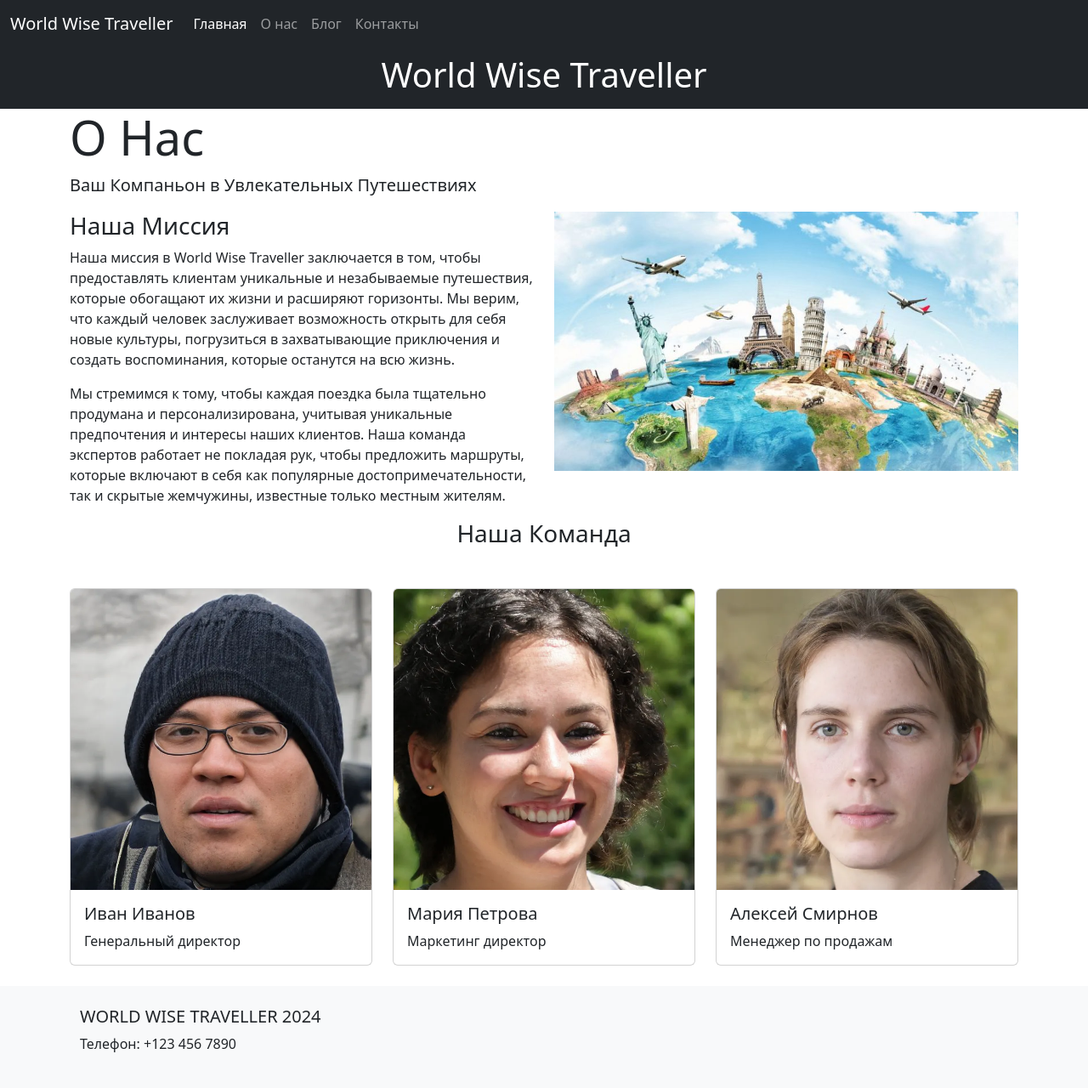
After one commit to Sl-Maria/VD04_Flask, a Flask app: page /about/ in a window 1280 px wide. The commit adds this page. Shown: the whole page at 85% size. Run offline with Flask 3, Linux system fonts and the light colour scheme.

Commit message:
VD05_templates

```diff
--- a/main.py
+++ b/main.py
@@ -10,6 +10,10 @@ def index():
 def blog():
     return render_template("blog.html")
 
+@app.route("/about/")
+def about():
+    return render_template("about.html")
+
 @app.route("/contacts/")
 def contacts():
     return render_template("contacts.html")
--- /dev/null
+++ b/templates/about.html
@@ -0,0 +1,83 @@
+{% extends 'base.html' %}
+
+    {% block title %}
+        World Wise Traveller - О нас
+    {% endblock %}
+    {% block content %}
+        <header class="bg-dark text-white text-center py-3">
+            <h1 class="mb-0">World Wise Traveller</h1>
+        </header>
+
+          <!-- Hero Section -->
+          <section class="hero-section">
+            <div class="container">
+              <h2 class="display-4">О Нас</h2>
+              <p class="lead">Ваш Компаньон в Увлекательных Путешествиях</p>
+            </div>
+          </section>
+
+          <!-- Mission Section -->
+          <section class="mission-section">
+            <div class="container">
+              <div class="row">
+                <div class="col-md-6">
+                  <h3>Наша Миссия</h3>
+                  <p>Наша миссия в World Wise Traveller заключается в том,
+                    чтобы предоставлять клиентам уникальные и незабываемые путешествия,
+                    которые обогащают их жизни и расширяют горизонты. Мы верим, что
+                    каждый человек заслуживает возможность открыть для себя новые культуры,
+                    погрузиться в захватывающие приключения и создать воспоминания,
+                    которые останутся на всю жизнь.
+                  </p>
+                  <p>
+                    Мы стремимся к тому, чтобы каждая поездка была тщательно продумана
+                    и персонализирована, учитывая уникальные предпочтения
+                    и интересы наших клиентов. Наша команда экспертов работает не
+                    покладая рук, чтобы предложить маршруты, которые включают
+                    в себя как популярные достопримечательности, так и скрытые
+                    жемчужины, известные только местным жителям.
+                  </p>
+                </div>
+                <div class="col-md-6">
+                  <img src="../static/img/mission.jpg" class="img-fluid" alt="Mission Image">
+                </div>
+              </div>
+            </div>
+          </section>
+
+          <!-- Team Section -->
+          <section class="team-section">
+            <div class="container">
+              <h3 class="text-center mb-5">Наша Команда</h3>
+              <div class="row">
+                <div class="col-md-4">
+                  <div class="card">
+                    <img src="../static/img/user1.jpg" class="card-img-top" alt="Team Member 1">
+                    <div class="card-body">
+                      <h5 class="card-title">Иван Иванов</h5>
+                      <p class="card-text">Генеральный директор</p>
+                    </div>
+                  </div>
+                </div>
+                <div class="col-md-4">
+                  <div class="card">
+                    <img src="../static/img/user3.jpg" class="card-img-top" alt="Team Member 2">
+                    <div class="card-body">
+                      <h5 class="card-title">Мария Петрова</h5>
+                        <p class="card-text">Маркетинг директор</p>
+                    </div>
+                  </div>
+                </div>
+                <div class="col-md-4">
+                  <div class="card">
+                    <img src="../static/img/user2.jpg" class="card-img-top" alt="Team Member 3">
+                    <div class="card-body">
+                      <h5 class="card-title">Алексей Смирнов</h5>
+                      <p class="card-text">Менеджер по продажам</p>
+                    </div>
+                  </div>
+                </div>
+              </div>
+            </div>
+          </section>
+    {% endblock %}
--- /dev/null
+++ b/templates/base.html
@@ -0,0 +1,62 @@
+<!DOCTYPE html>
+<html lang="en">
+<head>
+    <meta charset="UTF-8">
+    <title>
+        {% block title %}
+
+        {% endblock %}
+    </title>
+    <link href="https://cdn.jsdelivr.net/npm/bootstrap@5.3.3/dist/css/bootstrap.min.css" rel="stylesheet" integrity="sha384-QWTKZyjpPEjISv5WaRU9OFeRpok6YctnYmDr5pNlyT2bRjXh0JMhjY6hW+ALEwIH" crossorigin="anonymous">
+    <link rel="stylesheet" href="https://cdnjs.cloudflare.com/ajax/libs/font-awesome/6.0.0-beta3/css/all.min.css">
+    {% block style %}
+
+    {% endblock %}
+</head>
+<body>
+
+     <nav class="navbar navbar-expand-lg fixed-top navbar-dark bg-dark">
+        <div class="container-fluid">
+            <a class="navbar-brand" href="/">World Wise Traveller</a>
+            <button class="navbar-toggler" type="button" data-bs-toggle="collapse" data-bs-target="#navbarNav" aria-controls="navbarNav" aria-expanded="false" aria-label="Toggle navigation">
+                <span class="navbar-toggler-icon"></span>
+            </button>
+            <div class="collapse navbar-collapse" id="navbarNav">
+                <ul class="navbar-nav  me-auto mb-2 mb-lg-0">
+                    <li class="nav-item">
+                        <a class="nav-link active" aria-current="page" href="/">Главная</a>
+                    </li>
+                    <li class="nav-item">
+                        <a class="nav-link" href="/about/">О нас</a>
+                    </li>
+                    <li class="nav-item">
+                        <a class="nav-link" href="/blog/">Блог</a>
+                    </li>
+                    <li class="nav-item">
+                        <a class="nav-link" href="/contacts/">Контакты</a>
+                    </li>
+                </ul>
+            </div>
+        </div>
+    </nav>
+    <br>
+    <br>
+    {% block content %}
+
+    {% endblock %}
+    <footer class="bg-light text-center text-lg-start mt-4">
+        <div class="container p-4">
+            <div class="row">
+                <div class="col-12 ">
+                    <h5 class="text-uppercase">World Wise Traveller 2024</h5>
+                    <p>
+                        Телефон: +123 456 7890
+                    </p>
+                </div>
+            </div>
+        </div>
+    </footer>
+
+    <script src="https://cdn.jsdelivr.net/npm/bootstrap@5.3.3/dist/js/bootstrap.bundle.min.js" integrity="sha384-YvpcrYf0tY3lHB60NNkmXc5s9fDVZLESaAA55NDzOxhy9GkcIdslK1eN7N6jIeHz" crossorigin="anonymous"></script>
+</body>
+</html>
```
Also changed, not shown: templates/blog.html (+9 -34 lines), templates/contacts.html (+7 -34 lines), templates/index.html (+6 -51 lines), static/img/mission.jpg (added), static/img/user1.jpg (added), static/img/user2.jpg (added), static/img/user3.jpg (added).
